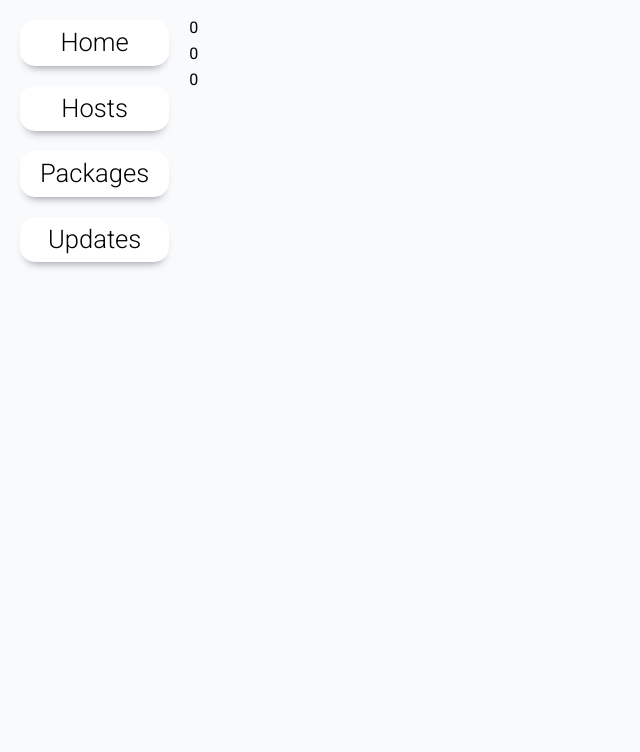
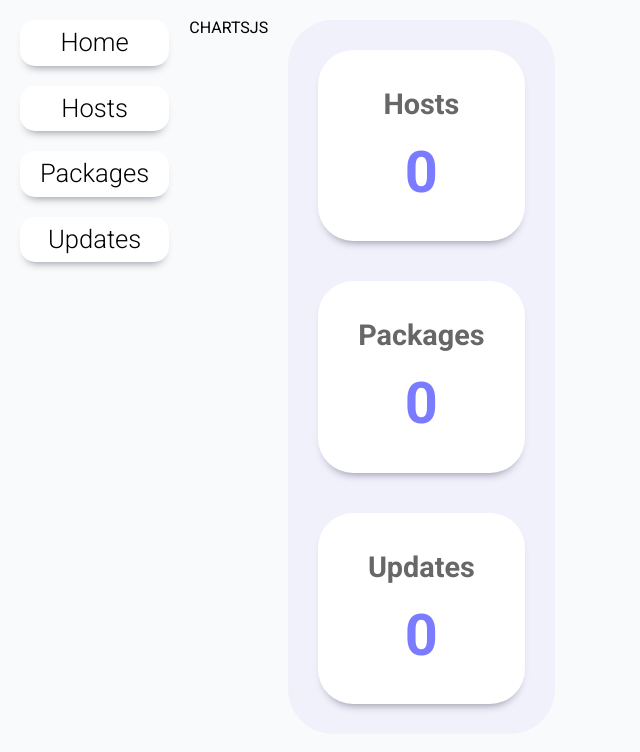
Before and after one commit to FariaSteven/dashboard, a React (Vite) app: page / in a window 1280 px wide. Shown: the top 752 px of the page, without its empty margins (0-640 px from the left). Built offline with nearby package versions, Linux system fonts and the light colour scheme; no server answers.

Commit message:
home stylinh

```diff
--- a/src/components/container/Container.jsx
+++ b/src/components/container/Container.jsx
@@ -7,6 +7,7 @@ const Container = ({children, title}) => {
   return (
     <S.Container>
       <Menu/>
+      <div>CHARTSJS</div>
       <div>
         {title && <S.Title>{title}</S.Title>}
         <S.Wrapper>
--- a/src/pages/home/Home.jsx
+++ b/src/pages/home/Home.jsx
@@ -1,6 +1,7 @@
 import React, { useCallback, useEffect, useState } from "react";
 import Container from "../../components/container/Container";
 import instance from "../../utils/instance";
+import * as S from './Home.style'
 
 const Home = () => {
   const [hostData, setHostData] = useState([]);
@@ -20,11 +21,14 @@ const Home = () => {
       setUpdatesData(res.data);
     });
   }, [])
+
   return (
     <Container>
-      <div>{hostData.length}</div>
-      <div>{updatesData.length}</div>
-      <div>{packagesData.length}</div>
+      <S.Wrapper>
+        <S.Card><S.CardTitle>Hosts</S.CardTitle><S.CardNumber>{hostData.length}</S.CardNumber></S.Card>
+        <S.Card><S.CardTitle>Packages</S.CardTitle><S.CardNumber>{packagesData.length}</S.CardNumber></S.Card>
+        <S.Card><S.CardTitle>Updates</S.CardTitle><S.CardNumber>{updatesData.length}</S.CardNumber></S.Card>
+      </S.Wrapper>
     </Container>
   );
 };
--- a/src/pages/home/Home.style.js
+++ b/src/pages/home/Home.style.js
@@ -1,27 +1,39 @@
 import styled from "styled-components";
 
-export const Form = styled.form`
+export const Wrapper = styled.div`
   display: flex;
   flex-direction: column;
-  gap: 5px;
-  margin-top: 10px;
+  justify-content: space-between;
+  gap: 40px;
+  background-color: #f1f1fc;
+  height: 100%;
+  padding: 30px;
+  border-radius: 45px;
 `;
 
-export const Input = styled.input`
-  border: 1px solid rgba(0, 0, 0, 0.479);
-  padding: 10px;
-  border-radius: 15px;
-  color: rgba(0, 0, 0, 0.726);
-`;
-
-export const ButtonsWrapper = styled.div`
+export const Card = styled.div`
+  /* padding: 20px 50px 50px 50px; */
+  padding: 40px;
+  background-color: #fff;
+  border-radius: 35px;
+  font-weight: 300;
+  transition: 0.4s ease-in-out;
   display: flex;
-  justify-content: space-between;
-`;
-
-export const Button = styled.button`
-  background-color: blueviolet;
-  padding: 10px;
-  border-radius: 20px;
-  color: white;
-`;
+  flex-direction: column;
+  justify-content: center;
+  align-items: center;
+  gap: 25px;
+  box-shadow: rgba(50, 50, 93, 0.25) 0px 6px 10px -5px, rgba(0, 0, 0, 0.3) 0px 8px 8px -8px;
+`
+export const CardTitle = styled.div`
+  font-size: 1.8rem;
+  font-weight: 600;
+  text-align: left;
+  color: #676767;
+`
+export const CardNumber = styled.h2`
+  font-size: 3.6rem;
+  font-weight: 600;
+  text-align: center;
+  color: #7b7bff;
+`
```
